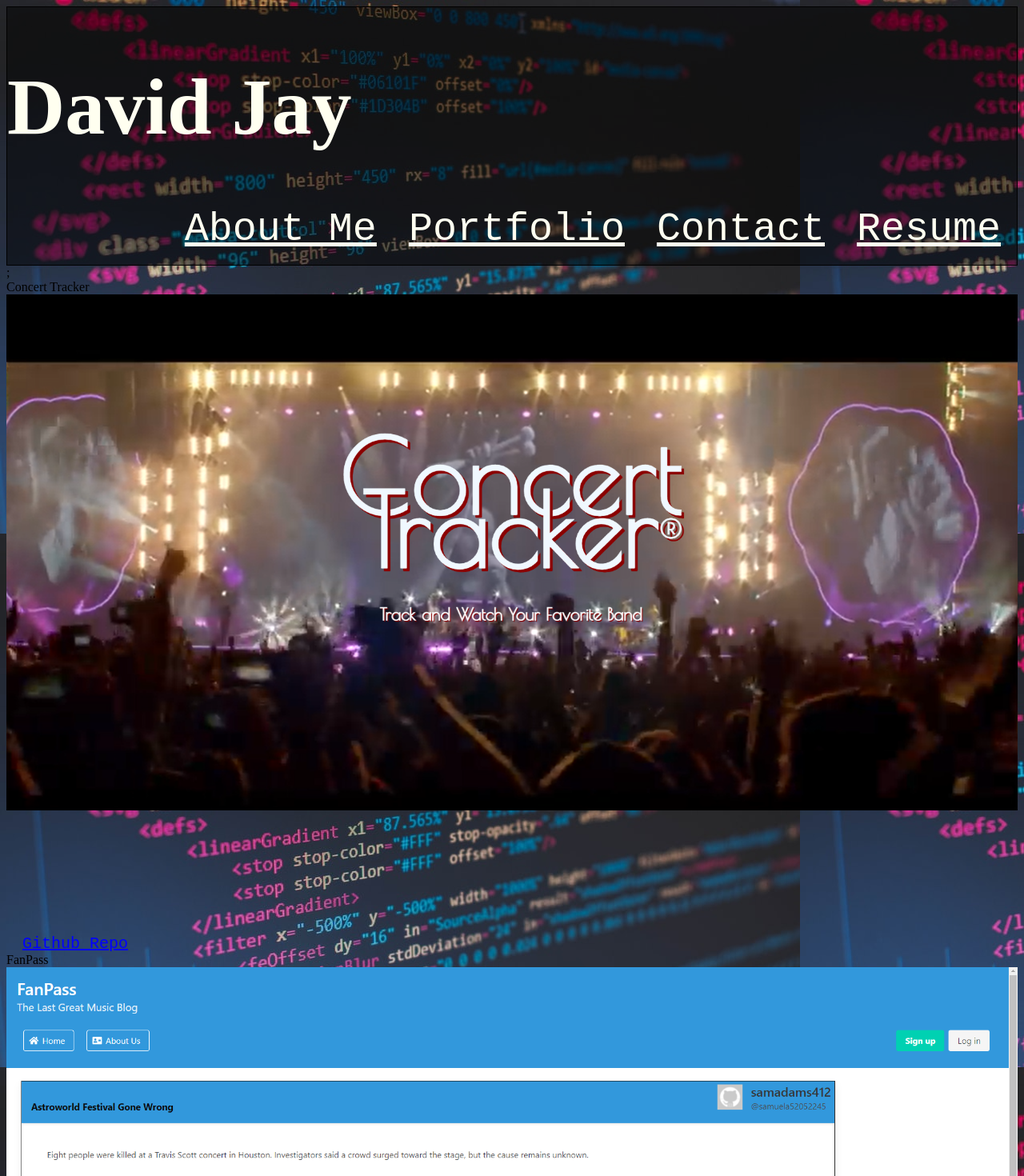
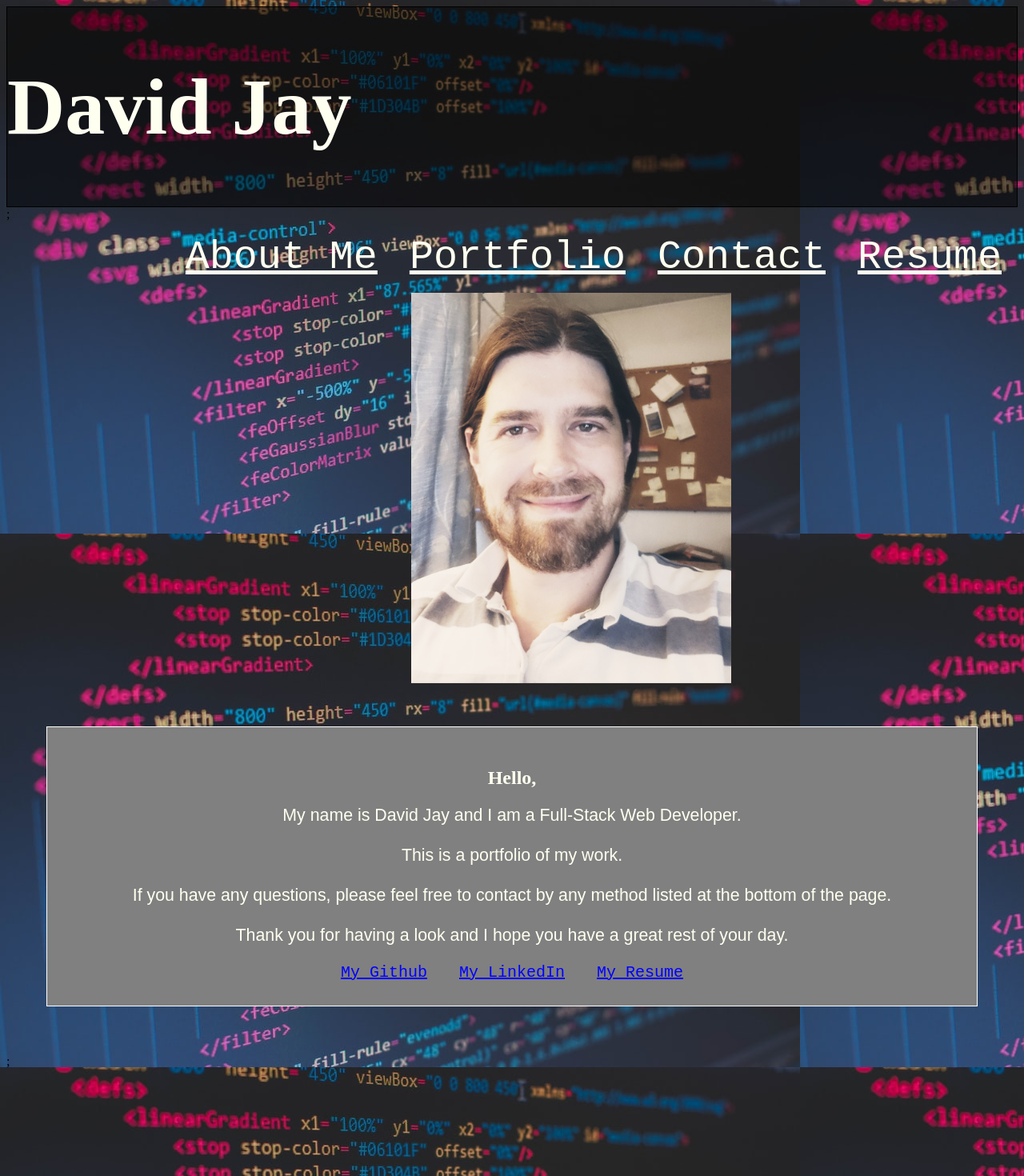
Before and after one commit to Djay8400/react-portfolio-david-jay-20, a React (Create React App) app: page / in a window 1280 px wide. Shown: the top 1470 px of the page at 80% size. Built offline with nearby package versions, Linux system fonts and the light colour scheme.

Commit message:
react portfolio rough draft complete

```diff
--- a/package.json
+++ b/package.json
@@ -1,17 +1,22 @@
 {
   "name": "react-portfolio",
   "version": "0.1.0",
+  "homepage": "https://djay8400.github.io/react-portfolio-david-jay-20/",
   "private": true,
   "dependencies": {
     "@testing-library/jest-dom": "^5.16.1",
     "@testing-library/react": "^12.1.2",
     "@testing-library/user-event": "^13.5.0",
+    "bootstrap": "^5.1.3",
+    "gh-pages": "^3.2.3",
     "react": "^17.0.2",
     "react-dom": "^17.0.2",
     "react-scripts": "5.0.0",
     "web-vitals": "^2.1.2"
   },
   "scripts": {
+    "predeploy": "npm run build",
+    "deploy": "gh-pages -b main -d build",
     "start": "react-scripts start",
     "build": "react-scripts build",
     "test": "react-scripts test",
--- a/src/App.js
+++ b/src/App.js
@@ -1,14 +1,13 @@
 import React from "react";
 import Header from "./components/Header";
-// import About from "./components/About";
+import PageSetter from "./components/PageSetter";
 import Footer from "./components/Footer";
-import Portfolio from "./components/Portfolio";
 
 function App() {
   return (
     <div>
       <Header />;
-      <Portfolio />;
+      <PageSetter />;
       <Footer />;
     </div>
   );
--- a/src/components/Header.js
+++ b/src/components/Header.js
@@ -1,11 +1,11 @@
 import React from "react";
-import Navigation from "./Navigation";
+// import Navigation from "./Navigation";
 
 function Header() {
   return (
     <header>
       <h1 className="name">David Jay</h1>
-      <Navigation />
+      {/* <Navigation /> */}
     </header>
   );
 }
--- a/src/components/Navigation.js
+++ b/src/components/Navigation.js
@@ -1,24 +1,52 @@
 import React from "react";
 
-function Navigation() {
+export default function Navigation({ currentPage, handlePageChange }) {
   return (
     <nav>
       <ul className="nav">
         <li>
-          <a href="#about">About Me</a>
+          <a
+            href="#about"
+            onClick={() => handlePageChange("About")}
+            className={currentPage === "About" ? "nav-link active" : "nav-link"}
+          >
+            About Me
+          </a>
         </li>
         <li>
-          <a href="#work">Portfolio</a>
+          <a
+            href="#portfolio"
+            onClick={() => handlePageChange("Portfolio")}
+            className={
+              currentPage === "Portfolio" ? "nav-link active" : "nav-link"
+            }
+          >
+            Portfolio
+          </a>
         </li>
         <li>
-          <a href="#contact">Contact</a>
+          <a
+            href="#contact"
+            onClick={() => handlePageChange("Contact")}
+            className={
+              currentPage === "Contact" ? "nav-link active" : "nav-link"
+            }
+          >
+            Contact
+          </a>
         </li>
         <li>
-          <a href="#resume">Resume</a>
+          <a
+            href="#resume"
+            onClick={() => handlePageChange("Resume")}
+            className={
+              currentPage === "Resume" ? "nav-link active" : "nav-link"
+            }
+          >
+            Resume
+          </a>
         </li>
       </ul>
     </nav>
   );
 }
-
-export default Navigation;
--- /dev/null
+++ b/src/components/PageSetter.js
@@ -0,0 +1,38 @@
+import React, { useState } from "react";
+import Navigation from "./Navigation";
+import About from "./pages/About";
+import Portfolio from "./pages/Portfolio";
+import Contact from "./pages/Contact";
+import Resume from "./pages/Resume";
+
+export default function PageSetter() {
+  const [currentPage, setCurrentPage] = useState("About");
+
+  // This method is checking to see what the value of `currentPage` is. Depending on the value of currentPage, we return the corresponding component to render.
+  const renderPage = () => {
+    if (currentPage === "About") {
+      return <About />;
+    }
+    if (currentPage === "Portfolio") {
+      return <Portfolio />;
+    }
+    if (currentPage === "Contact") {
+      return <Contact />;
+    }
+    return <Resume />;
+  };
+
+  const handlePageChange = (page) => setCurrentPage(page);
+
+  return (
+    <div>
+      {/* We are passing the currentPage from state and the function to update it */}
+      <Navigation
+        currentPage={currentPage}
+        handlePageChange={handlePageChange}
+      />
+      {/* Here we are calling the renderPage method which will return a component  */}
+      {renderPage()}
+    </div>
+  );
+}
--- a/src/components/About.js
+++ b/src/components/pages/About.js
@@ -11,7 +11,6 @@
         />
       </figure>
       <article>
-        <a name="about"></a>
         <h2>Hello,</h2>
         <p>
           My name is David Jay and I am a Full-Stack Web Developer. <br />
--- /dev/null
+++ b/src/components/pages/Contact.js
@@ -0,0 +1,71 @@
+// ////////////////////////////////////////  notes  ///////////////////////////
+// // need to make a form with 3 fields to type in for a name, an email address, and a message with a submit button
+
+// // needs to have email vaildation
+
+// // needs to have No empty field modal/validation/------
+// // WHEN I move my cursor out of one of the form fields without entering text
+// // THEN I receive a notification that this field is required
+
+// // - Cursor Validation
+// // 	-modal (if field is empty => notify : field is required
+// ////////////////////////////////////  notes  ///////////////////////////////////
+
+// import React, { useState } from "react";
+
+// export default function Form() {
+//   //////////////////////////////////  code from class  ////////////////////////////
+//   //   // Here we set two state variables for firstName and lastName using `useState`
+//   //   const [firstName, setFirstName] = useState("");
+//   //   const [lastName, setLastName] = useState("");
+
+//   //   const handleInputChange = (e) => {
+//   //     // Getting the value and name of the input which triggered the change
+//   //     const { name, value } = e.target;
+
+//   //     // Ternary statement that will call either setFirstName or setLastName based on what field the user is typing in
+//   //     return name === "firstName" ? setFirstName(value) : setLastName(value);
+//   //   };
+
+//   //   const handleFormSubmit = (e) => {
+//   //     // Preventing the default behavior of the form submit (which is to refresh the page)
+//   //     e.preventDefault();
+
+//   //     // Alert the user their first and last name, clear the inputs
+//   //     alert(`Hello ${firstName} ${lastName}`);
+//   //     setFirstName("");
+//   //     setLastName("");
+//   //   };
+//   //////////////////////////////////  code from class  ////////////////////////////
+
+//   return (
+//     <div>
+//       <form className="form">
+//         <input
+//           value={firstName}
+//           name="firstName"
+//           onChange={handleInputChange}
+//           type="text"
+//           placeholder="Name"
+//         />
+//         <input
+//           value={lastName}
+//           name="lastName"
+//           onChange={handleInputChange}
+//           type="text"
+//           placeholder="Last Name"
+//         />
+//         <input
+//           value={firstName}
+//           name="firstName"
+//           onChange={handleInputChange}
+//           type="text"
+//           placeholder="First Name"
+//         />
+//         <button type="button" onClick={handleFormSubmit}>
+//           Submit
+//         </button>
+//       </form>
+//     </div>
+//   );
+// }
--- a/src/components/Portfolio.js
+++ b/src/components/pages/Portfolio.js
@@ -1,6 +1,6 @@
 import React from "react";
-import Project from "./Project";
-import work from "../work";
+import Project from "../Project";
+import work from "../../work";
 
 function Portfolio() {
   return (
```
Also changed, not shown: src/components/Contact.js (deleted, +0 -10 lines), src/components/pages/Resume.js (renamed from src/components/Resume.js), 1 other file (tests, documents, lock files or other folders).
